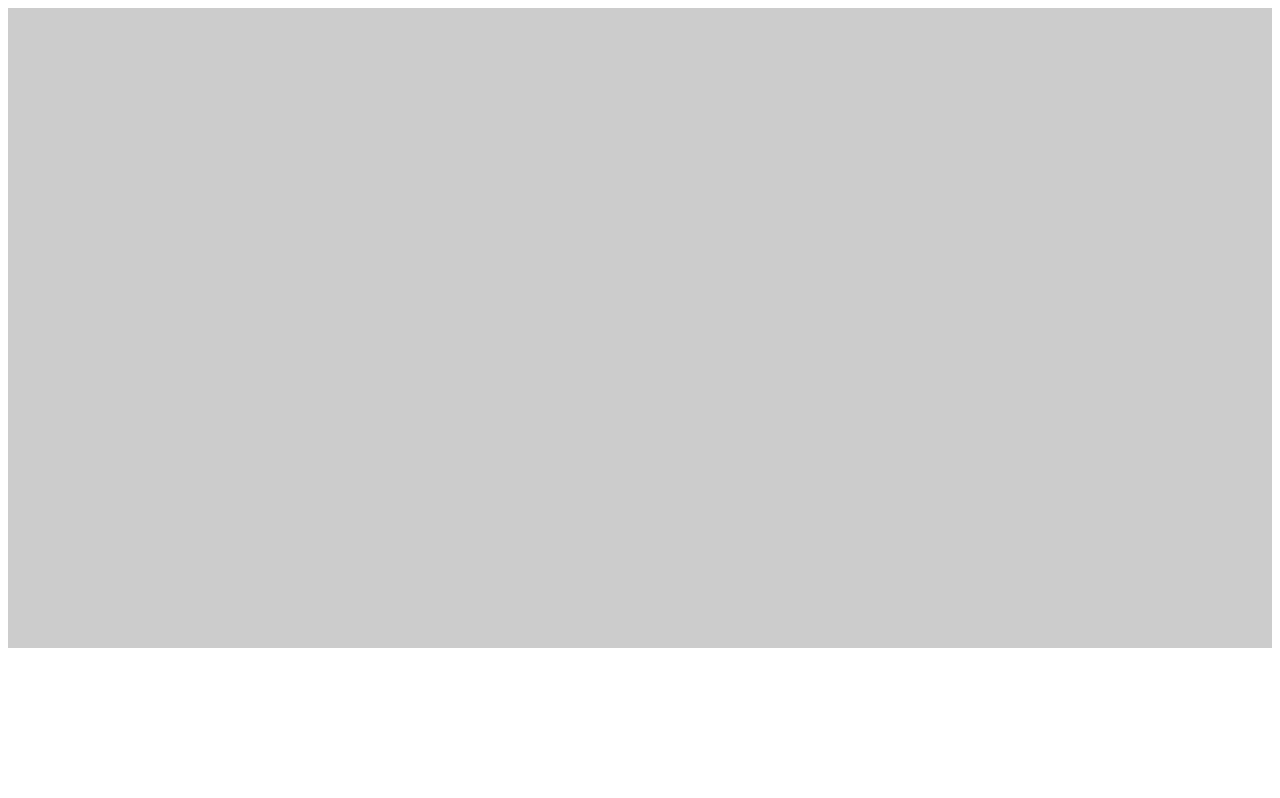
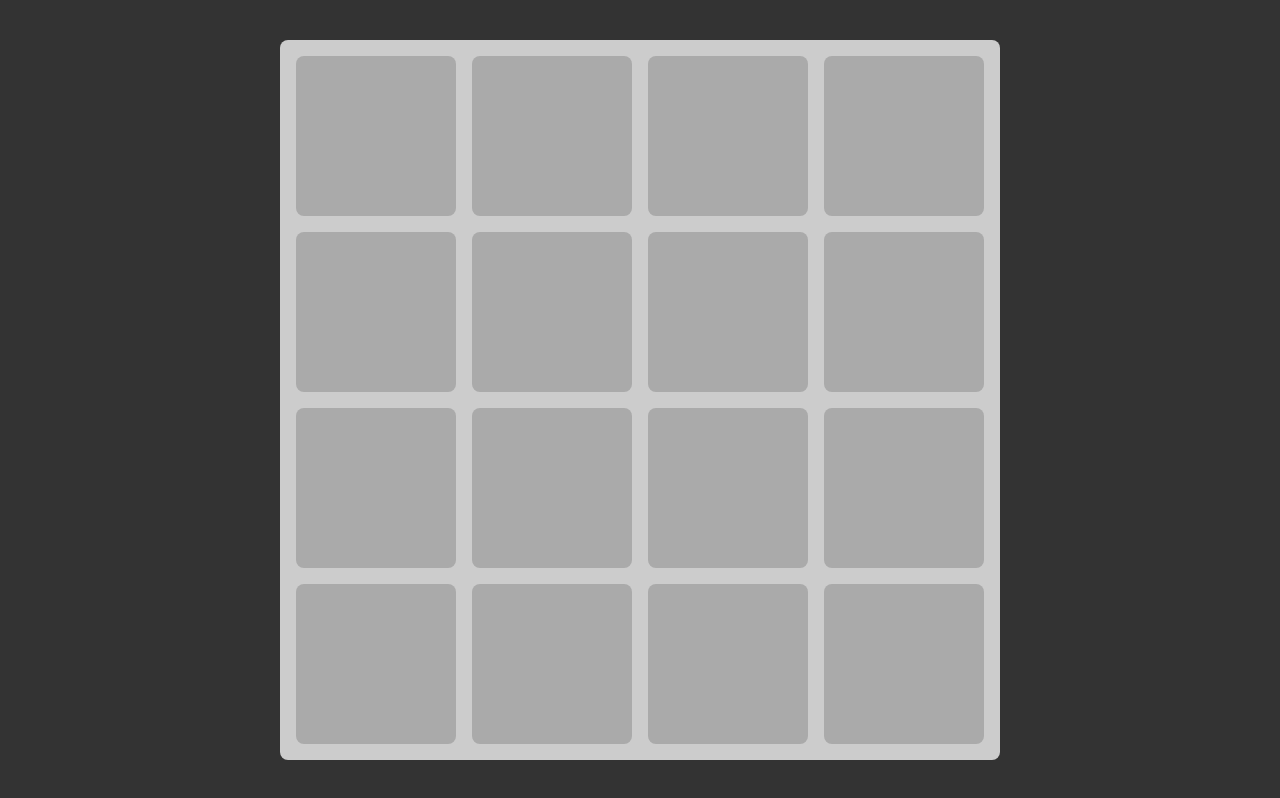
Before and after one commit to couvq/2048-Clone, a plain HTML site: page index.html in a window 1280 px wide. Drawn offline with Linux system fonts and the light colour scheme.

Commit message:
board styling basics complete

```diff
--- a/styles.css
+++ b/styles.css
@@ -1,6 +1,16 @@
 *, *::before, *::after {
     box-sizing: border-box;
     font-family: Arial;
+}
+
+body {
+    background-color: #333;
+    display: flex;
+    justify-content: center;
+    align-items: center;
+    height: 100vh;
+    margin: 0;
+    font-size: 7.5vmin;
 }
 
 #game-board {
@@ -8,4 +18,13 @@
     grid-template-columns: repeat(4, 20vmin);
     grid-template-rows: repeat(4, 20vmin);
     background-color: #ccc;
+    gap: 2vmin;
+    border-radius: 1vmin;
+    padding: 2vmin;
+    position: relative;
 }
+
+.cell {
+    background-color: #AAA;
+    border-radius: 1vmin;
+}
```
